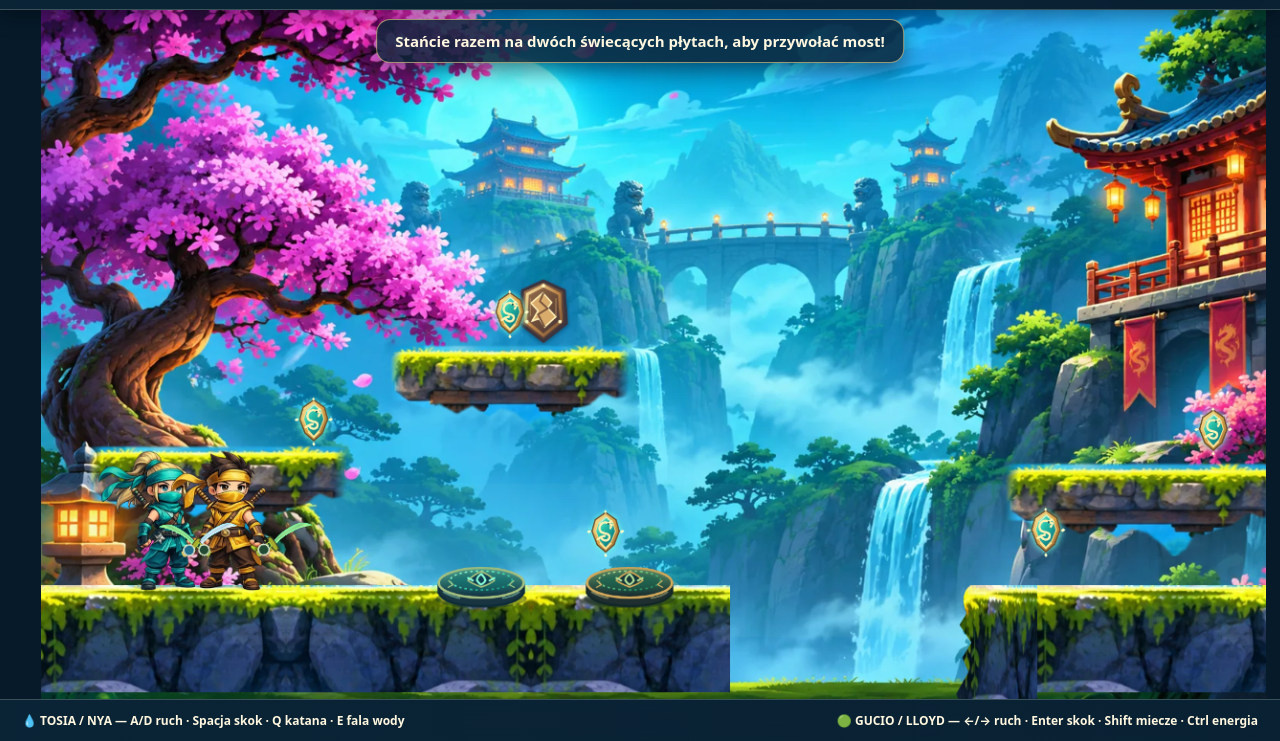
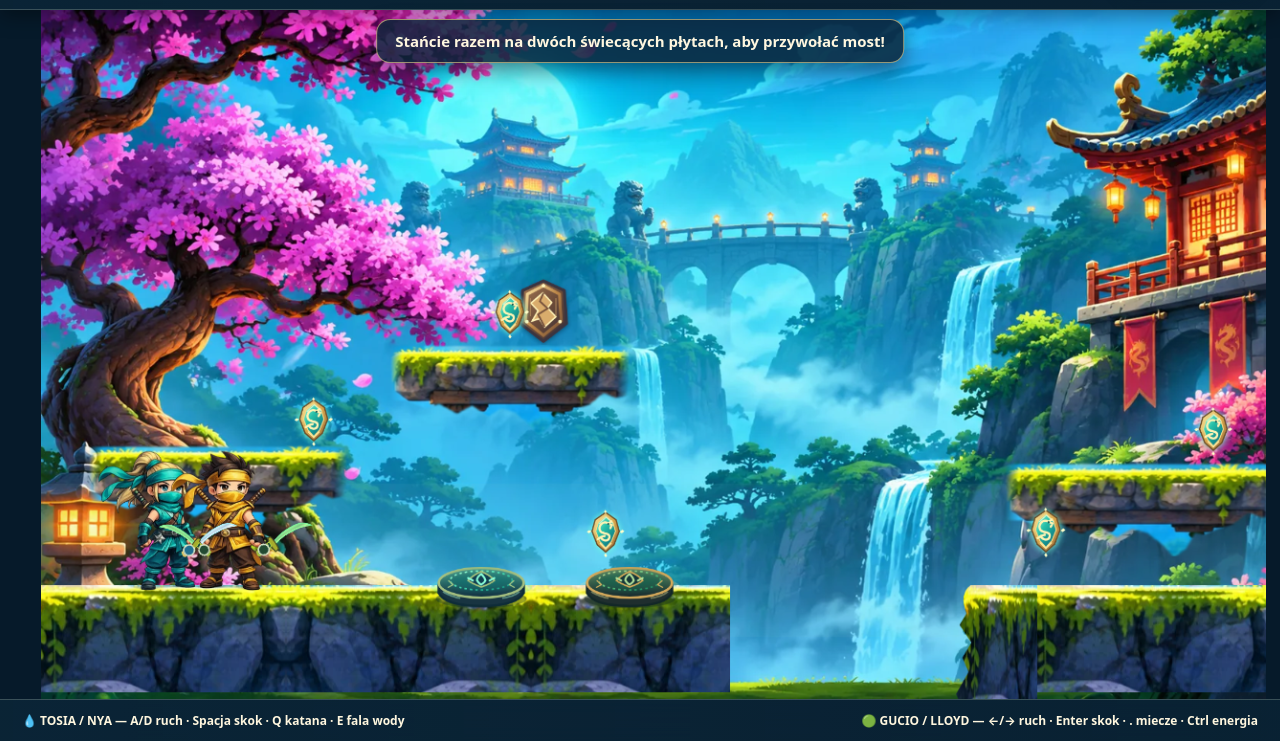
Before and after one commit to bartosz-tarasiewicz/tosia-gucio-ninja, a website built with Vite: page index.html in a window 1280 px wide. Shown: the part 59-800 px from the top of the page. Built offline with nearby package versions, Linux system fonts and the light colour scheme; animation ran at ten frames a second.

Commit message:
fix: use period rather than Shift for Gucio attack

```diff
--- a/index.html
+++ b/index.html
@@ -13,7 +13,7 @@
 <header><div class="brand">🥷 TOSIA <span>&amp;</span> GUCIO <small>ŚWIĄTYNIA DWÓCH ŻYWIOŁÓW</small></div><strong id="counters">💠 0/9 🎯 0/2</strong></header>
 <div id="objective" role="status">Stańcie razem na dwóch świecących płytach, aby przywołać most!</div>
 <div id="game" aria-label="Gra platformowa Tosia i Gucio"></div>
-<footer><div>💧 <b>TOSIA / NYA</b> — A/D ruch · Spacja skok · Q katana · E fala wody</div><div>🟢 <b>GUCIO / LLOYD</b> — ←/→ ruch · Enter skok · Shift miecze · Ctrl energia</div></footer>
+<footer><div>💧 <b>TOSIA / NYA</b> — A/D ruch · Spacja skok · Q katana · E fala wody</div><div>🟢 <b>GUCIO / LLOYD</b> — ←/→ ruch · Enter skok · . miecze · Ctrl energia</div></footer>
 </div>
 <div id="complete" class="overlay hidden"><section><div class="symbol">✦</div><p>MISJA WYKONANA</p><h1>Jesteście mistrzami ninja!</h1><p>Wspólnie znaleźliście drogę do świątyni.</p><div>Smocze pieczęcie: <strong id="end-coins">0 / 9</strong></div><button id="restart" type="button">ZAGRAJ PONOWNIE ↻</button></section></div>
 <script type="module" src="/src/main.ts"></script>
```
